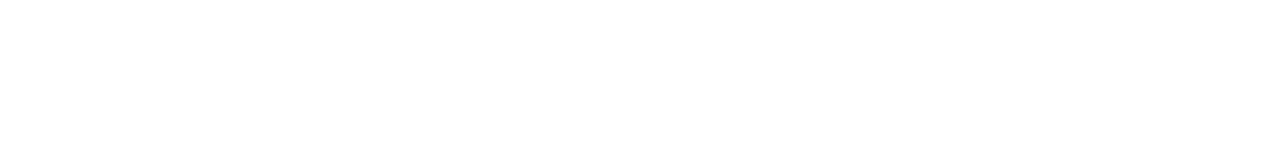
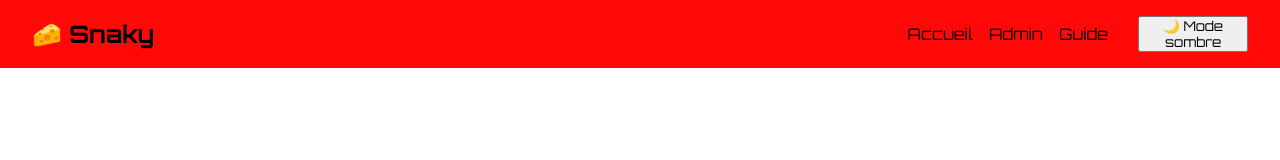
Before and after one commit to Felix-Ecole/ESGI-2025-PJ-Snaky, a website: page src/index.html in a window 1280 px wide. Drawn offline with nearby package versions, Linux system fonts and the light colour scheme; files that its build step writes are made by us from their sources.

Commit message:
partials : function, layers, mixins, variable components : container, navbar

```diff
--- a/src/index.html
+++ b/src/index.html
@@ -8,7 +8,23 @@
 	</head>
 	<body>
 		<header>
-
+			<nav class="navbar">
+				<div class="container">
+					<h1>🧀 Snaky</h1>
+					<ul>
+						<li>
+							<a href="#">Accueil</a>
+						</li>
+						<li>
+							<a href="#">Admin</a>
+						</li>
+						<li>
+							<a href="#">Guide</a>
+						</li>
+					</ul>
+				</div>
+				<button id="dark-toggle" class="theme-toggle">🌙 Mode sombre</button>
+			</nav>
 		</header>
 
 		<main>
@@ -16,9 +32,6 @@
 		</main>
 
 		<footer>
-
-			<div style="display: none;">
-			</div>
 		</footer>
 	</body>
 </html>
--- /dev/null
+++ b/src/static/SCSS/components/_container.scss
@@ -0,0 +1,16 @@
+@use "../partials/variables" as variables;
+
+@layer components {
+    .container{
+        margin: 0 2rem;
+        @each $name, $breakpoint in variables.$breakpoints {
+            @media (width > $breakpoint) {
+                margin: 0 2rem;
+                @if($name == 'sm'){
+                    margin: auto;
+                }
+                max-width: calc($breakpoint - 4rem);
+            }
+        }
+    }
+}
--- /dev/null
+++ b/src/static/SCSS/components/_navbar.scss
@@ -0,0 +1,28 @@
+@use "../partials/mixins" as m;
+@use "../partials/function" as f;
+@use "../partials/variables" as v;
+
+@layer components {
+    .navbar {
+        padding: f.rem(16) f.rem(32);
+        max-width: 100%;
+        @include m.flexbox($align: center, $gap: f.rem(30));
+        background-color: var(--nav);
+
+        h1 {
+            margin: auto 0;
+        }
+
+        ul {
+            margin: auto 0;
+            display: flex;
+            gap: f.rem(16);
+        }
+
+        .container {
+            width: 100%;
+            display: flex;
+            justify-content: space-between;
+        }
+    }
+}
--- a/src/static/SCSS/main.scss
+++ b/src/static/SCSS/main.scss
@@ -1 +1,4 @@
+@use "partials/layers";
 @use "partials/globals";
+
+@use "components/navbar";
--- /dev/null
+++ b/src/static/SCSS/partials/_function.scss
@@ -0,0 +1,3 @@
+@function rem($value) {
+    @return calc($value/16) * 1rem;
+}
--- a/src/static/SCSS/partials/_globals.scss
+++ b/src/static/SCSS/partials/_globals.scss
@@ -1,7 +1,26 @@
 @use "fonts";
+@use "variables" as v;
+@use "sass:color";
 
-* {
-    margin: 0;
-    padding: 0;
-    font-family: calibri;
+@layer base {
+    :root {
+        @each $name, $value in v.$colors {
+            --#{$name}: #{$value};
+            --#{$name}-hover: #{color.scale($value, $lightness:15%)};
+        }
+    }
+    * {
+        margin: 0;
+        padding: 0;
+        font-family: "Orbitron", calibri;
+    }
+
+    a {
+        text-decoration: none;
+        color: inherit;
+    }
+
+    ul {
+        list-style: none;
+    }
 }
--- /dev/null
+++ b/src/static/SCSS/partials/_layers.scss
@@ -0,0 +1 @@
+@layer base, components, utilities;
--- /dev/null
+++ b/src/static/SCSS/partials/_mixins.scss
@@ -0,0 +1,8 @@
+@mixin flexbox($display: flex, $direction: row, $wrap:nowrap, $justify:flex-start, $align:stretch, $gap:0){
+    display: $display;
+    flex-direction: $direction;
+    flex-wrap: $wrap;
+    justify-content: $justify;
+    align-content: $align;
+    gap: $gap;
+}
--- /dev/null
+++ b/src/static/SCSS/partials/_variables.scss
@@ -0,0 +1,11 @@
+$breakpoints : (
+    'sm': 576px,
+    'md': 768px,
+    'lg': 992px,
+    'xl': 1200px,
+    'xxl': 1400px,
+);
+
+$colors : (
+    'nav': #ff0808,
+);
```
Also changed, not shown: src/admin.html (+0 -3 lines), src/components.html (+0 -3 lines), src/styleguide.html (+0 -3 lines), 1 other file.
